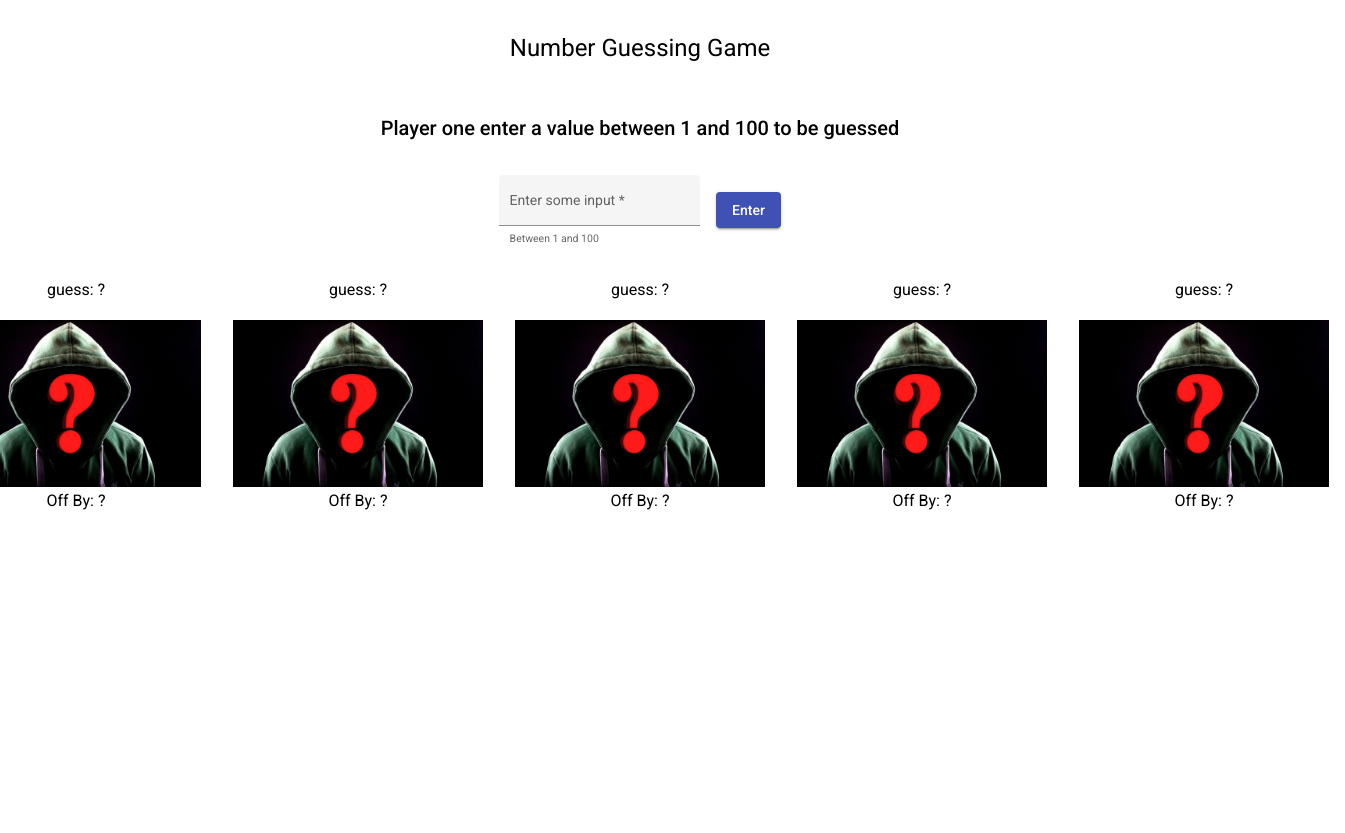
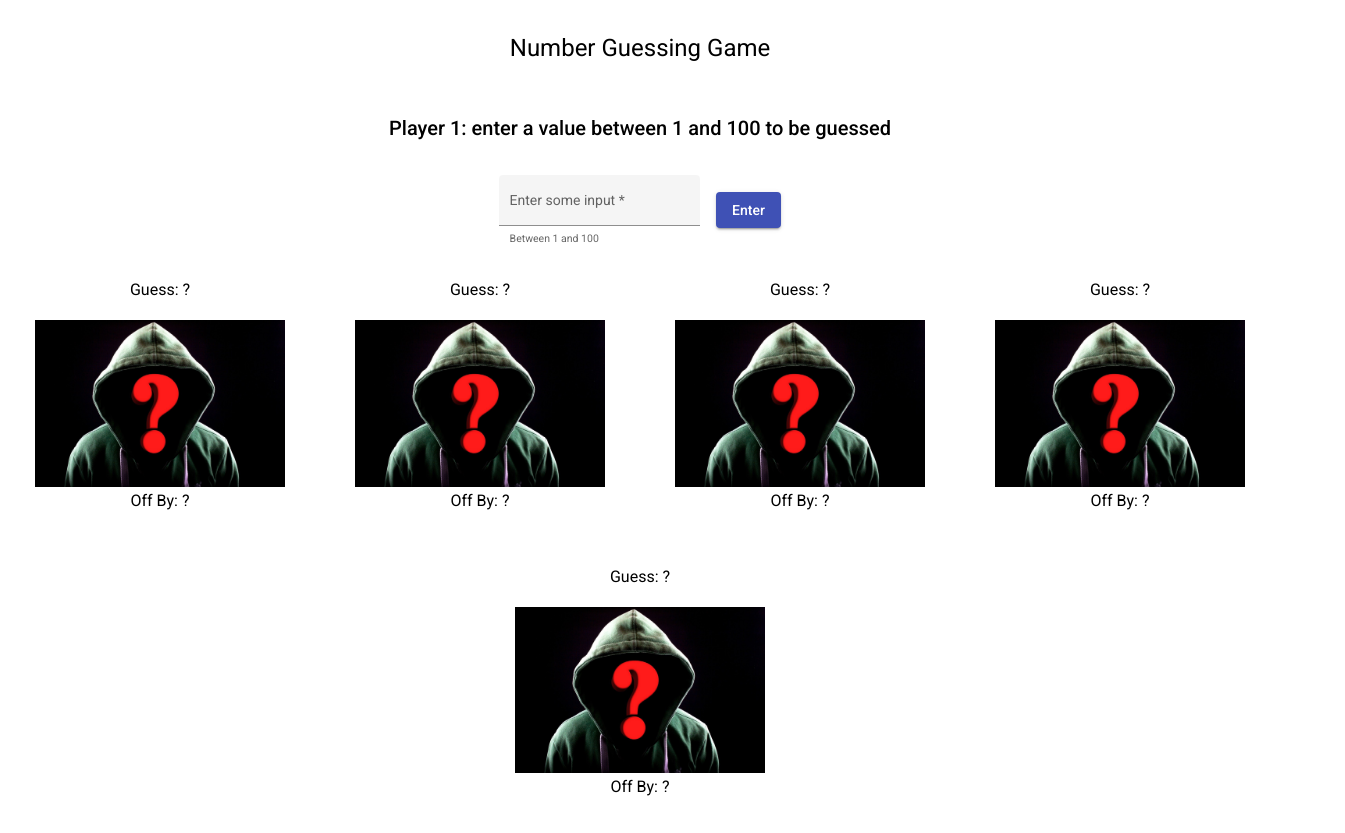
Before and after one commit to m2mt-l/Number_Guessing_Game, an Angular app: page / in a window 1280 px wide. Shown: the whole page, 1345 px wide, since content can reach past the window. Before the commit the page ends 800 px from the top, so only its background shows below. Built offline with nearby package versions, Linux system fonts and the light colour scheme.

Commit message:
refactor: game component

```diff
--- a/src/app/game/game.component.html
+++ b/src/app/game/game.component.html
@@ -75,4 +75,4 @@
     </ng-template>
 </ng-template>
 
-<app-guess [playerOneNumber]="playerOneNumber" [playerTwoNumber]="playerTwoNumber" [distance]="distance" [counter]="counter"></app-guess>
+<app-guess></app-guess>
--- a/src/app/game/game.component.ts
+++ b/src/app/game/game.component.ts
@@ -1,6 +1,5 @@
 import { Component, OnInit } from '@angular/core';
 import { FormBuilder, FormControl, FormGroup, Validators } from '@angular/forms';
-import { Player } from '../player';
 import { PlayerService } from '../player.service';
 import { GuessService } from '../guess.service';
 @Component({
@@ -11,13 +10,11 @@ import { GuessService } from '../guess.service';
 export class GameComponent implements OnInit {
     constructor(private playerService: PlayerService, public guessService: GuessService) {}
 
-    sentencePlayerOne: string = 'Player one enter a value between 1 and 100 to be guessed';
-    sentencePlayerTwo: string = 'Player two enter a value between 1 and 100 to be guessed';
+    sentencePlayerOne: string = 'Player 1: enter a value between 1 and 100 to be guessed';
+    sentencePlayerTwo: string = 'Player 2: enter a value between 1 and 100 to be guessed';
     isPlayerOne: boolean = true;
     counter: number = 0;
     rateControl: FormControl = new FormControl('', [Validators.min(1), Validators.max(100)]);
-    playerOneNumber?: number;
-    playerTwoNumber?: number;
     distance?: number;
 
     ngOnInit(): void {}
@@ -26,31 +23,29 @@ export class GameComponent implements OnInit {
         if (this.isPlayerOne) {
             this.isPlayerOne = false;
             this.playerService.add(1, Number(n));
-            this.playerOneNumber = this.playerService.getPlayerOneNumber();
             this.rateControl.reset();
         } else if (this.playerService.players.length < 2) {
             this.playerService.add(2, Number(n));
-            this.playerTwoNumber = this.playerService.getPlayerTwoNumber();
             this.distance = this.getDistance();
             this.counter++;
             this.setGuessService(Number(n), this.counter - 1, this.distance);
             this.rateControl.reset();
         } else if (this.playerService.players.length == 2 && this.getDistance() != 0) {
             this.playerService.setPlayerTwoNumber(Number(n));
-            this.playerTwoNumber = this.playerService.getPlayerTwoNumber();
             this.distance = this.getDistance();
             this.counter++;
             this.setGuessService(Number(n), this.counter - 1, this.distance);
             this.rateControl.reset();
         }
-        console.log(this.playerService.players);
-        console.log(this.counter);
+        else {
+            this.rateControl.reset();
+        }
     }
 
     getDistance(): number {
-        return this.playerOneNumber != undefined && this.playerTwoNumber != undefined
-            ? Math.abs(this.playerOneNumber - this.playerTwoNumber)
-            : -1;
+        const playerOneNumber: number = this.playerService.getPlayerOneNumber();
+        const playerTwoNumber: number = this.playerService.getPlayerTwoNumber()
+        return Math.abs(playerOneNumber - playerTwoNumber)
     }
 
     isValidNumber(n: string): boolean {
@@ -64,8 +59,6 @@ export class GameComponent implements OnInit {
         this.guessService.initialGuessServices();
         this.isPlayerOne = true;
         this.counter = 0;
-        this.playerOneNumber = -1;
-        this.playerTwoNumber = -1;
         this.distance = -1;
     }
 
--- a/src/app/guess/guess.component.css
+++ b/src/app/guess/guess.component.css
@@ -1,6 +1,7 @@
 .guess-box {
     display: flex;
     justify-content: space-around;
+    flex-wrap: wrap;
 }
 
 .guess-container {
--- a/src/app/guess/guess.component.html
+++ b/src/app/guess/guess.component.html
@@ -1,6 +1,6 @@
 <div class="guess-box">
     <div *ngFor="let guess of guessService.guesses" class="guess-container">
-        <h3>guess:  {{getGuessNumber(guess)}}</h3>
+        <h3>Guess:  {{getGuessNumber(guess)}}</h3>
         <img class="picture" src="{{guess.imageUrl}}">
         <h3>Off By: {{guess.distanceRange}}</h3>
     </div>
--- a/src/app/guess/guess.component.ts
+++ b/src/app/guess/guess.component.ts
@@ -1,5 +1,4 @@
 import { Component, Input, OnInit } from '@angular/core';
-import { Player } from '../player';
 import { PlayerService } from '../player.service';
 import { GuessService } from '../guess.service';
 import { Guess } from '../guess';
@@ -10,11 +9,6 @@ import { Guess } from '../guess';
 })
 export class GuessComponent implements OnInit {
     constructor(public playerService: PlayerService, public guessService: GuessService) {}
-    //offBy = Guess.distance[this.checkGuessNumber()];
-    @Input() playerOneNumber?: number;
-    @Input() playerTwoNumber?: number;
-    @Input() distance?: number;
-    @Input() counter?: number;
 
     ngOnInit(): void {
         this.initialGuess();
--- a/src/app/player.service.ts
+++ b/src/app/player.service.ts
@@ -5,22 +5,23 @@ import { Player } from './player';
 })
 export class PlayerService {
     players: Player[] = [];
+    isPlayerOne: boolean = true;
 
     add(id: number, n: number): void {
-        let player: Player = { id: id, guessingNumber: n };
+        let player: Player = { id: id, guessNumber: n };
         this.players.push(player);
     }
 
     getPlayerOneNumber(): number {
-        return this.players[0].guessingNumber;
+        return this.players[0].guessNumber;
     }
 
     getPlayerTwoNumber(): number {
-        return this.players[1].guessingNumber;
+        return this.players[1].guessNumber;
     }
 
     setPlayerTwoNumber(n: number): void {
-        this.players[1].guessingNumber = n;
+        this.players[1].guessNumber = n;
     }
 
     clear(): void {
--- a/src/app/player.ts
+++ b/src/app/player.ts
@@ -1,4 +1,4 @@
 export interface Player {
     id: number;
-    guessingNumber: number;
+    guessNumber: number;
 }
```
Also changed, not shown: src/assets/mad.jpg.
